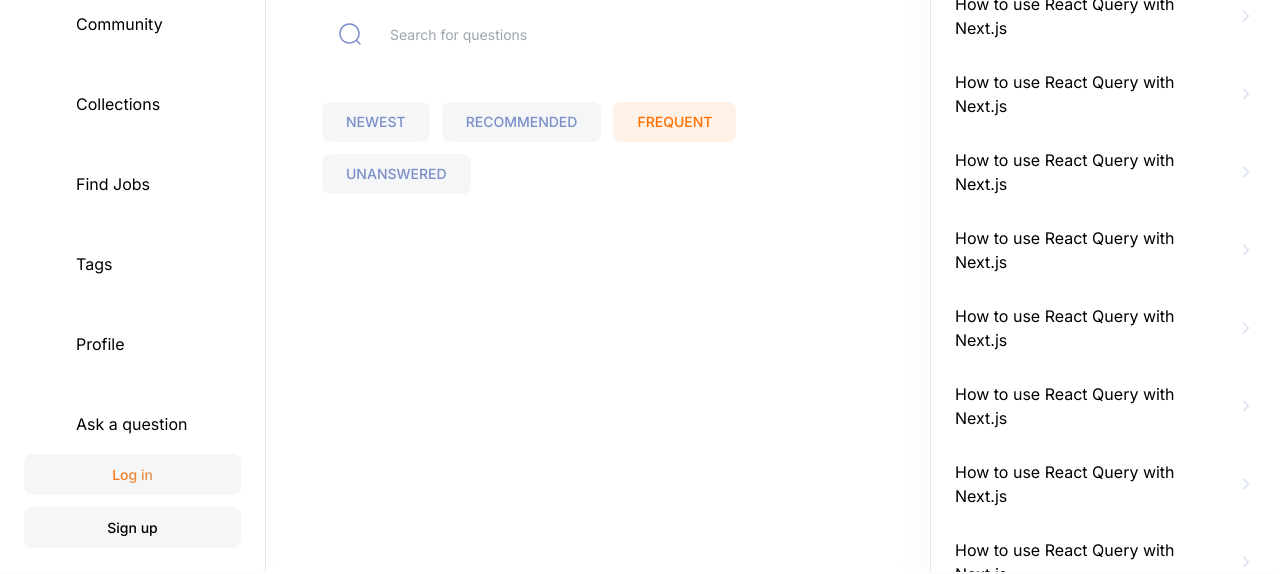
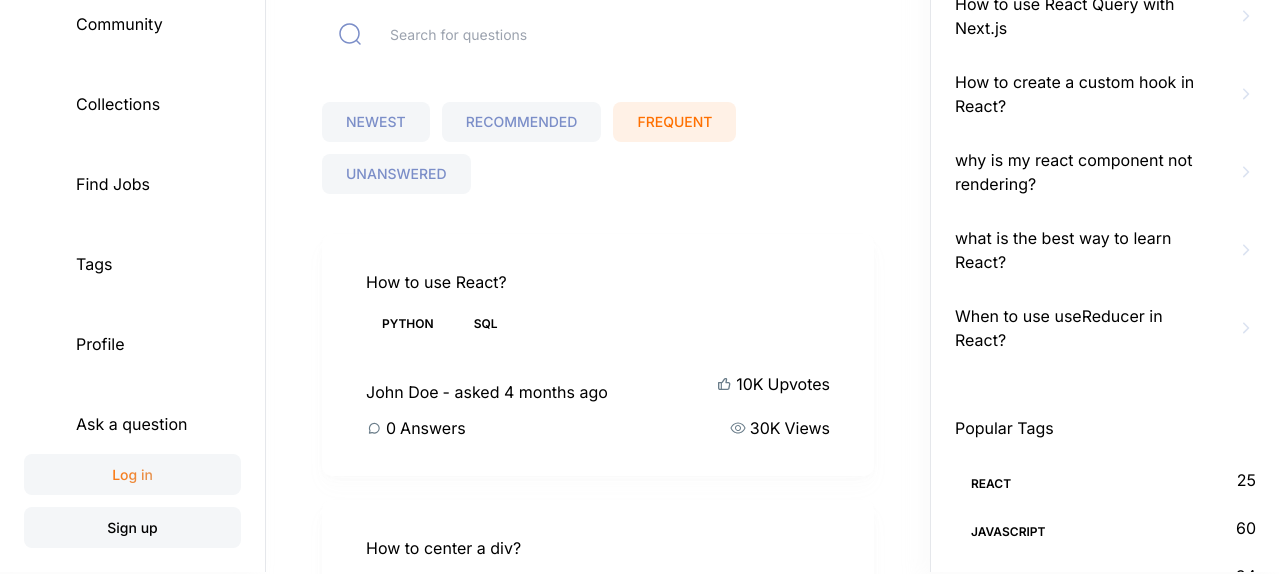
Before and after one commit to abdelrahman830a/devoverflow, a Next.js app: page / in a window 1280 px wide. Shown: the part 228-802 px from the top of the page. Built offline with nearby package versions, Linux system fonts and the light colour scheme; no server answers.

Commit message:
implemented the ui of the  home page and the question cards

```diff
--- a/app/(root)/(home)/page.tsx
+++ b/app/(root)/(home)/page.tsx
@@ -1,9 +1,48 @@
+import QuestionCard from "@/components/cards/QuestionCard";
 import HomeFilters from "@/components/home/HomeFilters";
 import Filter from "@/components/shared/Filter";
+import NoResult from "@/components/shared/NoResult";
 import LocalSearchbar from "@/components/shared/search/LocalSearchbar";
 import { Button } from "@/components/ui/button";
 import { HomePageFilters } from "@/constants/filters";
 import Link from "next/link";
+
+const questions = [
+  {
+    _id: "1",
+    title: "How to use React?",
+    tags: [
+      { _id: "1", name: "python" },
+      { _id: "1", name: "sql" },
+    ],
+    author: {
+      _id: "1",
+      name: "John Doe",
+      picture: "/assets/images/profile.jpg",
+    },
+    upvotes: 10000,
+    views: 30000,
+    answers: [],
+    createdAt: new Date("2023-10-10T12:00:00.000Z"),
+  },
+  {
+    _id: "2",
+    title: "How to center a div?",
+    tags: [
+      { _id: "1", name: "css" },
+      { _id: "1", name: "html" },
+    ],
+    author: {
+      _id: "2",
+      name: "John das",
+      picture: "/assets/images/profile.jpg",
+    },
+    upvotes: 10,
+    views: 10,
+    answers: [],
+    createdAt: new Date("2022-10-10T12:00:00.000Z"),
+  },
+];
 
 export default function Home() {
   return (
@@ -34,6 +73,33 @@
       </div>
 
       <HomeFilters />
+
+      <div className="mt-10 flex w-full flex-col gap-6">
+        {questions.length > 0 ? (
+          questions.map((question) => (
+            <QuestionCard
+              key={question._id}
+              _id={question._id}
+              title={question.title}
+              tags={question.tags}
+              author={question.author}
+              views={question.views}
+              upvotes={question.upvotes}
+              answers={question.answers}
+              createdAt={question.createdAt}
+            />
+          ))
+        ) : (
+          <NoResult
+            title="There are no questions to show"
+            description="Be the first to break the silence! 🚀 Ask a Question and kickstart the
+            discussion. our query could be the next big thing others learn from. Get
+            involved! 💡"
+            link="/ask-question"
+            linkTitle="Ask a Question"
+          />
+        )}
+      </div>
     </>
   );
 }
--- /dev/null
+++ b/components/cards/QuestionCard.tsx
@@ -0,0 +1,94 @@
+import React from "react";
+import Link from "next/link";
+import RenderTag from "../shared/RenderTag";
+import Metric from "../shared/Metric";
+import { formatNumber, getTimeStamp } from "@/lib/utils";
+
+interface QuestionProps {
+  _id: string;
+  title: string;
+  tags: {
+    _id: string;
+    name: string;
+  }[];
+  author: {
+    _id: string;
+    name: string;
+    picture: string;
+  };
+  views: number;
+  upvotes: number;
+  answers: Array<object>;
+  createdAt: Date;
+}
+
+const QuestionCard = ({
+  _id,
+  title,
+  tags,
+  author,
+  views,
+  upvotes,
+  answers,
+  createdAt,
+}: QuestionProps) => {
+  return (
+    <div className="card-wrapper rounded-[10px] p-9 sm:px-11">
+      <div className="flex flex-col-reverse items-start justify-between gap-5 sm:flex-row">
+        <div>
+          <span className="subtle-regular text-dark400_light700 line-clamp-1 flex md:hidden">
+            {getTimeStamp(createdAt)}
+          </span>
+
+          <Link href={`/qusetions/${_id}`}>
+            <h3 className="sm:h3-semibold base-semibold text-dark200_light900 line-clamp-1 flex-1">
+              {title}
+            </h3>
+          </Link>
+        </div>
+        {/* If signed in add edit delete actions */}
+      </div>
+
+      <div className="mt-3.5 flex flex-wrap gap-2">
+        {tags.map((tag) => (
+          <RenderTag key={tag._id} _id={tag._id} name={tag.name} />
+        ))}
+      </div>
+
+      <div className="flex-between mt-6 w-full flex-wrap gap-3">
+        <Metric
+          imgUrl="/assets/icons/avatar.svg"
+          alt="user"
+          value={author.name}
+          title={` - asked ${getTimeStamp(createdAt)}`}
+          href={`/profile/${author._id}`}
+          isAuthor
+          textStyles="body-medium text-dark400_light700"
+        />
+        <Metric
+          imgUrl="/assets/icons/like.svg"
+          alt="upvotes"
+          value={formatNumber(upvotes)}
+          title="Upvotes"
+          textStyles="small-medium text-dark400_light800"
+        />
+        <Metric
+          imgUrl="/assets/icons/message.svg"
+          alt="message"
+          value={formatNumber(answers.length)}
+          title="Answers"
+          textStyles="small-medium text-dark400_light800"
+        />
+        <Metric
+          imgUrl="/assets/icons/eye.svg"
+          alt="eye"
+          value={formatNumber(views)}
+          title="Views"
+          textStyles="small-medium text-dark400_light800"
+        />
+      </div>
+    </div>
+  );
+};
+
+export default QuestionCard;
--- /dev/null
+++ b/components/shared/Metric.tsx
@@ -0,0 +1,50 @@
+import React from "react";
+import Image from "next/image";
+import Link from "next/link";
+
+interface MetricProps {
+  imgUrl: string;
+  alt: string;
+  value: number | string;
+  title: string;
+  textStyles?: string;
+  href?: string;
+  isAuthor?: boolean;
+}
+
+const Metric = ({
+  imgUrl,
+  alt,
+  value,
+  title,
+  textStyles,
+  href,
+  isAuthor,
+}: MetricProps) => {
+  const metricContent = (
+    <>
+      <Image
+        src={imgUrl}
+        width={16}
+        height={16}
+        alt={alt}
+        className={`object-contain ${href ? "rounded-full" : ""}`}
+      />
+
+      <p className={`${textStyles} flex items-center gap-1 `}>
+        {value}
+
+        <span
+          className={`small-regular line-clamp-1 ${isAuthor ? "max-sm:hidden" : ""}`}>
+          {title}
+        </span>
+      </p>
+    </>
+  );
+  if (href) {
+    return <Link href={href}>{metricContent}</Link>;
+  }
+  return <div className="flex-center flex-wrap gap-1">{metricContent}</div>;
+};
+
+export default Metric;
--- /dev/null
+++ b/components/shared/NoResult.tsx
@@ -0,0 +1,46 @@
+import Image from "next/image";
+import Link from "next/link";
+import React from "react";
+import { Button } from "../ui/button";
+import link from "next/link";
+
+interface Props {
+  title: string;
+  description: string;
+  link: string;
+  linkTitle: string;
+}
+
+const NoResult = ({ title, description, link, linkTitle }: Props) => {
+  return (
+    <div className="mt-10 flex w-full flex-col items-center justify-center">
+      <Image
+        src="/assets/images/light-illustration.png"
+        alt="No result found"
+        width={270}
+        height={200}
+        className="block object-contain dark:hidden"
+      />
+      <Image
+        src="/assets/images/dark-illustration.png"
+        alt="No result found"
+        width={270}
+        height={200}
+        className="hidden object-contain dark:flex"
+      />
+
+      <h2 className="h2-bold text-dark200_light900 mt-8 ">{title}</h2>
+      <p className="body-regular text-dark500_light700 my-3.5 max-w-md text-center">
+        {description}
+      </p>
+
+      <Link href={link}>
+        <Button className="paragraph-medium mt-5 min-h-[46px] rounded-lg bg-primary-500/85 px-4 py-3 text-light-900 hover:bg-primary-500 dark:bg-primary-500 dark:text-light-900">
+          {linkTitle}
+        </Button>
+      </Link>
+    </div>
+  );
+};
+
+export default NoResult;
--- a/components/shared/RenderTag.tsx
+++ b/components/shared/RenderTag.tsx
@@ -5,7 +5,7 @@
 interface Props {
   _id: string;
   name: string;
-  totalQuestions: number;
+  totalQuestions?: number;
   showCount?: boolean;
 }
 
--- a/components/shared/navbar/RightSidebar.tsx
+++ b/components/shared/navbar/RightSidebar.tsx
@@ -7,52 +7,37 @@
   {
     _id: "1",
     name: "React",
-    totalQuestions: 1000,
+    totalQuestions: 25,
   },
   {
     _id: "2",
     name: "JavaScript",
-    totalQuestions: 1000,
+    totalQuestions: 60,
   },
   {
     _id: "3",
     name: "TypeScript",
-    totalQuestions: 1000,
+    totalQuestions: 34,
   },
   {
     _id: "4",
-    name: "TypeScript",
-    totalQuestions: 1000,
+    name: "Python",
+    totalQuestions: 22,
   },
   {
     _id: "5",
-    name: "TypeScript",
-    totalQuestions: 1000,
+    name: "MongoDB",
+    totalQuestions: 19,
   },
   {
     _id: "6",
-    name: "TypeScript",
-    totalQuestions: 1000,
+    name: "Sql",
+    totalQuestions: 15,
   },
   {
     _id: "7",
-    name: "TypeScript",
-    totalQuestions: 1000,
-  },
-  {
-    _id: "8",
-    name: "TypeScript",
-    totalQuestions: 1000,
-  },
-  {
-    _id: "9",
-    name: "TypeScript",
-    totalQuestions: 1000,
-  },
-  {
-    _id: "10",
-    name: "TypeScript",
-    totalQuestions: 1000,
+    name: "Node.js",
+    totalQuestions: 10,
   },
 ];
 
@@ -64,39 +49,19 @@
     },
     {
       _id: "2",
-      title: "How to use React Query with Next.js",
+      title: "How to create a custom hook in React?",
     },
     {
       _id: "3",
-      title: "How to use React Query with Next.js",
+      title: "why is my react component not rendering?",
     },
     {
       _id: "4",
-      title: "How to use React Query with Next.js",
+      title: "what is the best way to learn React?",
     },
     {
       _id: "5",
-      title: "How to use React Query with Next.js",
-    },
-    {
-      _id: "6",
-      title: "How to use React Query with Next.js",
-    },
-    {
-      _id: "7",
-      title: "How to use React Query with Next.js",
-    },
-    {
-      _id: "8",
-      title: "How to use React Query with Next.js",
-    },
-    {
-      _id: "9",
-      title: "How to use React Query with Next.js",
-    },
-    {
-      _id: "10",
-      title: "How to use React Query with Next.js",
+      title: "When to use useReducer in React?",
     },
   ];
   return (
--- a/lib/utils.ts
+++ b/lib/utils.ts
@@ -4,3 +4,40 @@
 export function cn(...inputs: ClassValue[]) {
   return twMerge(clsx(inputs))
 }
+
+export const getTimeStamp = (createdAt: Date): string => {
+  const now = new Date();
+  const diff = Math.abs((now as any) - (createdAt as any));
+
+  const seconds = Math.floor(diff / 1000);
+  const minutes = Math.floor(seconds / 60);
+  const hours = Math.floor(minutes / 60);
+  const days = Math.floor(hours / 24);
+  const months = Math.floor(days / 30);
+  const years = Math.floor(months / 12);
+
+  if (years > 0) {
+    return years === 1 ? "1 year ago" : `${years} years ago`;
+  } else if (months > 0) {
+    return months === 1 ? "1 month ago" : `${months} months ago`;
+  } else if (days > 0) {
+    return days === 1 ? "1 day ago" : `${days} days ago`;
+  } else if (hours > 0) {
+    return hours === 1 ? "1 hour ago" : `${hours} hours ago`;
+  } else if (minutes > 0) {
+    return minutes === 1 ? "1 minute ago" : `${minutes} minutes ago`;
+  } else {
+    return seconds <= 5 ? "just now" : `${seconds} seconds ago`;
+  }
+};
+
+
+export const formatNumber = (num: number): string => {
+  if (num < 1000) {
+    return num.toString();
+  } else if (num < 1000000) {
+    return Math.floor(num / 1000) + "K";
+  } else {
+    return Math.floor(num / 1000000) + "M";
+  }
+};
```
